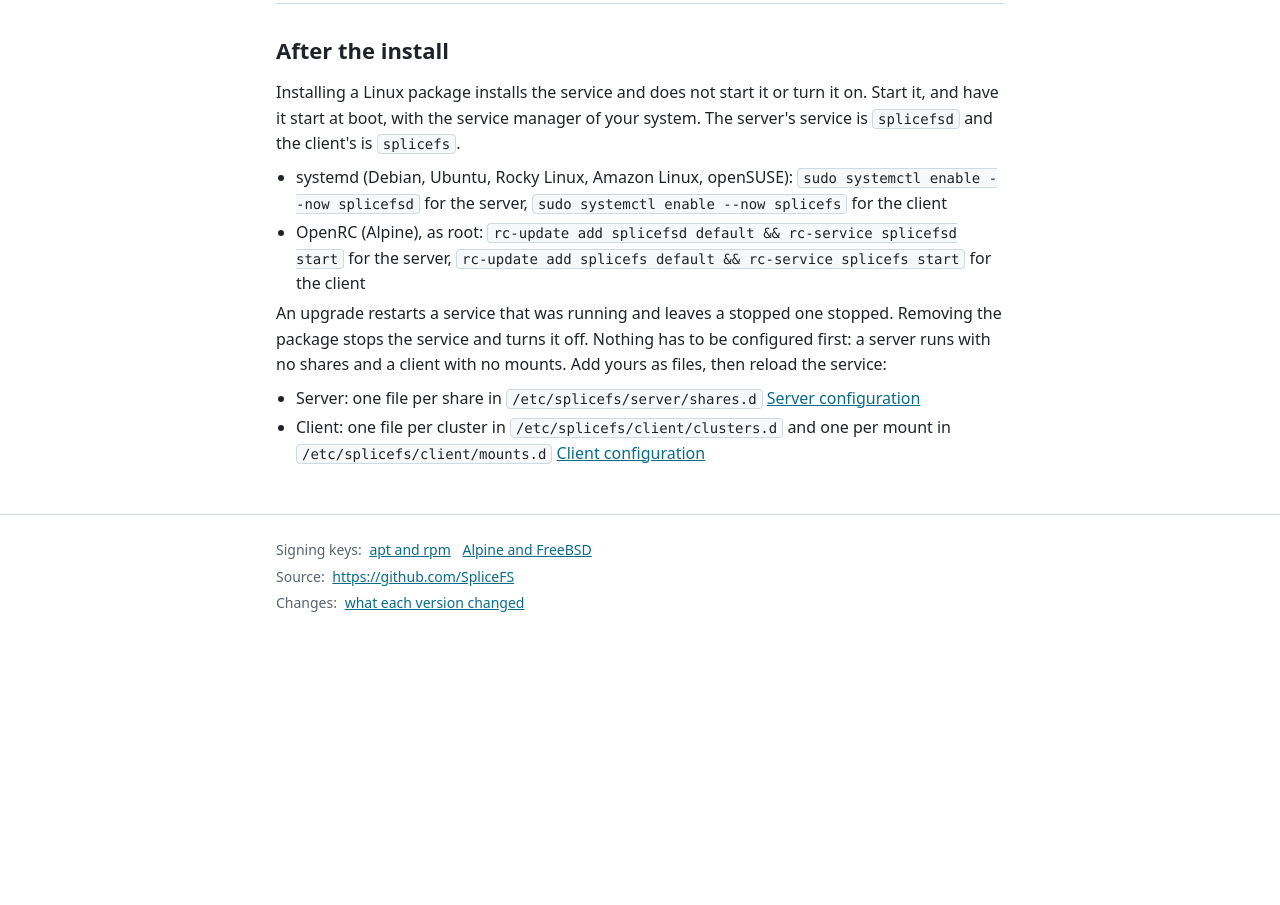
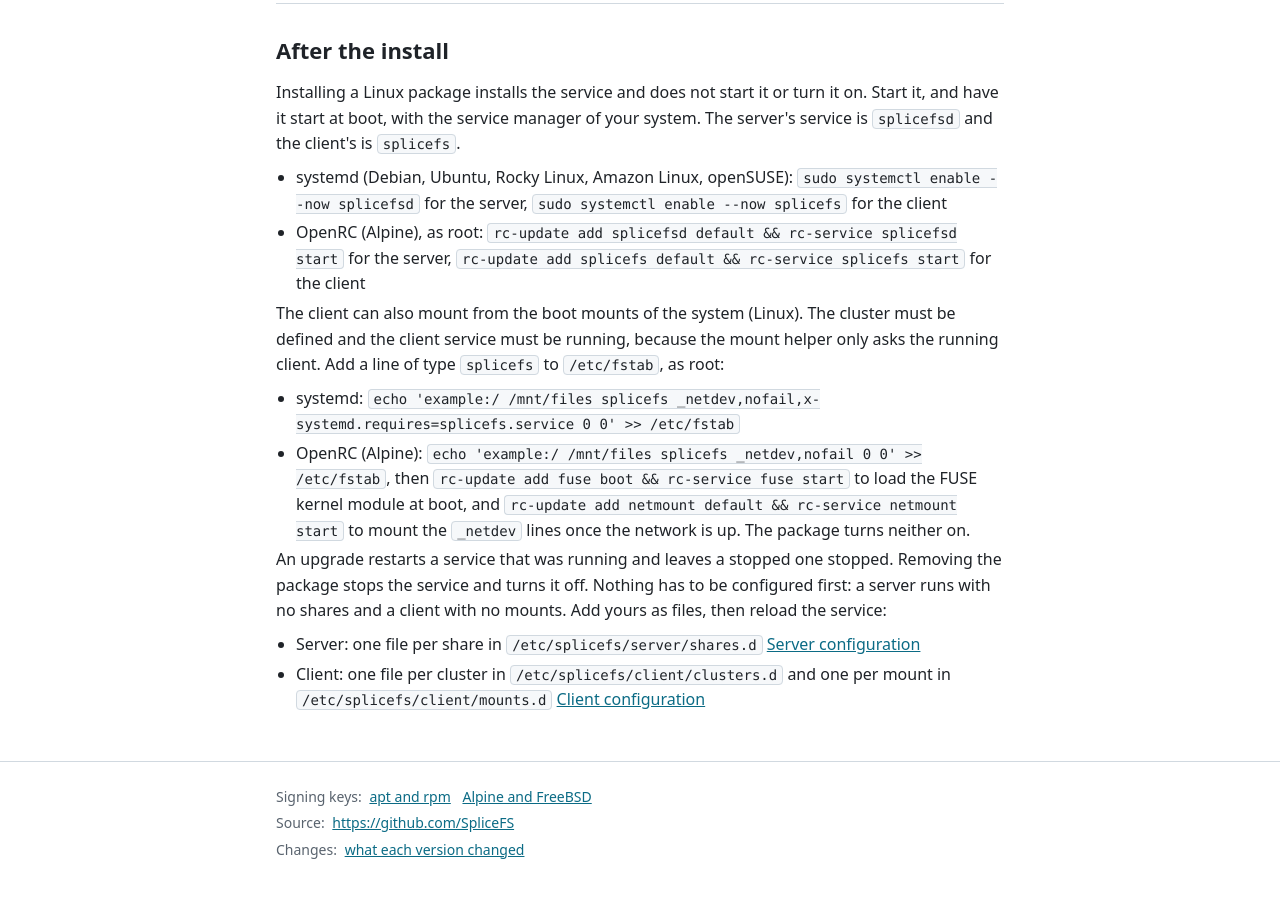
Before and after one commit to SpliceFS/packages, a plain HTML site: page site/index.html in a window 1280 px wide. Shown: the part 2559-3464 px from the top of the page. Before the commit the page ends 3218 px from the top, so only its background shows below. Drawn offline with Linux system fonts and the light colour scheme.

Commit message:
Document mounting from fstab, with the Alpine steps
systemd gets the line with x-systemd.requires; OpenRC needs the fuse and
netmount services enabled, which the package never does.

```diff
--- a/site/index.html
+++ b/site/index.html
@@ -403,6 +403,11 @@ pkg install splicefs-client    # the client
       <li>systemd (Debian, Ubuntu, Rocky Linux, Amazon Linux, openSUSE): <code class="inline">sudo systemctl enable --now splicefsd</code> for the server, <code class="inline">sudo systemctl enable --now splicefs</code> for the client</li>
       <li>OpenRC (Alpine), as root: <code class="inline">rc-update add splicefsd default &amp;&amp; rc-service splicefsd start</code> for the server, <code class="inline">rc-update add splicefs default &amp;&amp; rc-service splicefs start</code> for the client</li>
     </ul>
+    <p>The client can also mount from the boot mounts of the system (Linux). The cluster must be defined and the client service must be running, because the mount helper only asks the running client. Add a line of type <code class="inline">splicefs</code> to <code class="inline">/etc/fstab</code>, as root:</p>
+    <ul>
+      <li>systemd: <code class="inline">echo 'example:/ /mnt/files splicefs _netdev,nofail,x-systemd.requires=splicefs.service 0 0' &gt;&gt; /etc/fstab</code></li>
+      <li>OpenRC (Alpine): <code class="inline">echo 'example:/ /mnt/files splicefs _netdev,nofail 0 0' &gt;&gt; /etc/fstab</code>, then <code class="inline">rc-update add fuse boot &amp;&amp; rc-service fuse start</code> to load the FUSE kernel module at boot, and <code class="inline">rc-update add netmount default &amp;&amp; rc-service netmount start</code> to mount the <code class="inline">_netdev</code> lines once the network is up. The package turns neither on.</li>
+    </ul>
     <p>An upgrade restarts a service that was running and leaves a stopped one stopped. Removing the package stops the service and turns it off. Nothing has to be configured first: a server runs with no shares and a client with no mounts. Add yours as files, then reload the service:</p>
     <ul>
       <li>Server: one file per share in <code class="inline">/etc/splicefs/server/shares.d</code> <a href="https://github.com/SpliceFS/server/blob/main/docs/configuration.md">Server configuration</a></li>
```
Also changed, not shown: 1 other file.
